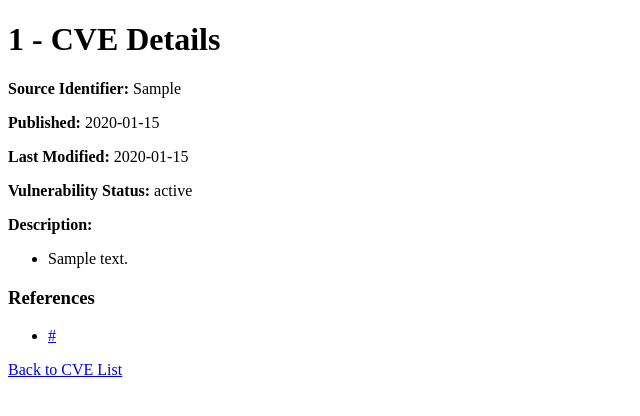
After one commit to Hitesh040603/Securin_Assignment, a Flask app: page /cves/1 in a window 1280 px wide. The commit adds this page. Shown: the top 416 px of the page, without its empty margins (0-640 px from the left). Run offline with Flask 3, Linux system fonts and the light colour scheme; tables that the repository leaves empty hold one stand-in row (values such as "Sample post").

Commit message:
added cve_detail and changed table look

```diff
--- a/app.py
+++ b/app.py
@@ -1,7 +1,6 @@
 from flask import Flask, jsonify, request, render_template
 from flask_sqlalchemy import SQLAlchemy
 import requests
-import time
 
 app = Flask(__name__)
 
@@ -15,12 +14,14 @@ class CVE(db.Model):
     id = db.Column(db.Integer, primary_key=True)
     cve_id = db.Column(db.String(255), unique=True, nullable=False)
     source_identifier = db.Column(db.String(255), nullable=False)
-    published = db.Column(db.String(255), nullable=False)
-    last_modified = db.Column(db.String(255), nullable=False)
+    published = db.Column(db.Date, nullable=False)
+    last_modified = db.Column(db.Date, nullable=False)
     vuln_status = db.Column(db.String(255), nullable=False)
 
+    descriptions = db.relationship('CVEDescription', backref='cve', lazy=True)
+    references = db.relationship('CVEReference', backref='cve', lazy=True)
+
     def as_dict(self):
-        """Convert to dictionary for JSON response."""
         return {
             'cve_id': self.cve_id,
             'source_identifier': self.source_identifier,
@@ -29,17 +30,32 @@ class CVE(db.Model):
             'vuln_status': self.vuln_status
         }
 
-# Fetch CVE data from NVD API
+class CVEDescription(db.Model):
+    id = db.Column(db.Integer, primary_key=True)
+    cve_id = db.Column(db.String(255), db.ForeignKey('cve.cve_id'), nullable=False)
+    lang = db.Column(db.String(10), nullable=False)
+    description = db.Column(db.Text, nullable=False)
+
+    def as_dict(self):
+        return {
+            'lang': self.lang,
+            'description': self.description
+        }
+
+class CVEReference(db.Model):
+    id = db.Column(db.Integer, primary_key=True)
+    cve_id = db.Column(db.String(255), db.ForeignKey('cve.cve_id'), nullable=False)
+    url = db.Column(db.String(255), nullable=False)
+
+    def as_dict(self):
+        return {'url': self.url}
+
 def fetch_cve_data(start_index=0, results_per_page=10):
     url = "https://services.nvd.nist.gov/rest/json/cves/2.0"
-    params = {
-        "resultsPerPage": results_per_page,
-        "startIndex": start_index
-    }
+    params = {"resultsPerPage": results_per_page, "startIndex": start_index}
     response = requests.get(url, params=params)
     return response.json()
 
-# Sync CVE data to MySQL
 def sync_cve_data():
     url = "https://services.nvd.nist.gov/rest/json/cves/2.0"
     params = {"resultsPerPage": 1000, "startIndex": 0}
@@ -52,12 +68,11 @@ def sync_cve_data():
             for item in data['vulnerabilities']:
                 cve_data = item['cve']
                 cve_id = cve_data['id']
-                sourceIdentifier = cve_data.get('sourceIdentifier', 'N/A')  # Fetching identifier
+                sourceIdentifier = cve_data.get('sourceIdentifier', 'N/A')
                 published = cve_data['published']
                 last_modified = cve_data['lastModified']
-                vuln_status = cve_data.get('vulnStatus', 'Unknown')  # Get all vulnStatus values
+                vuln_status = cve_data.get('vulnStatus', 'Unknown')
 
-                # Check if CVE already exists
                 existing_cve = CVE.query.filter_by(cve_id=cve_id).first()
                 if not existing_cve:
                     new_cve = CVE(
@@ -65,9 +80,26 @@ def sync_cve_data():
                         source_identifier=sourceIdentifier,
                         published=published,
                         last_modified=last_modified,
-                        vuln_status=vuln_status  # Save all statuses
+                        vuln_status=vuln_status
                     )
                     db.session.add(new_cve)
+
+                    if 'descriptions' in cve_data:
+                        for desc in cve_data['descriptions']:
+                            new_description = CVEDescription(
+                                cve_id=cve_id,
+                                lang=desc['lang'],
+                                description=desc['value']
+                            )
+                            db.session.add(new_description)
+
+                    if 'references' in cve_data:
+                        for ref in cve_data['references']:
+                            new_reference = CVEReference(
+                                cve_id=cve_id,
+                                url=ref['url']
+                            )
+                            db.session.add(new_reference)
 
             db.session.commit()
             return jsonify({"message": "Data synchronized successfully"})
@@ -79,7 +111,6 @@ def sync_cve_data():
 
 @app.route('/sync')
 def trigger_sync():
-    """Manually trigger CVE data synchronization"""
     try:
         sync_cve_data()
         return jsonify({"message": "Data synchronized successfully"})
@@ -88,7 +119,6 @@ def trigger_sync():
 
 @app.route('/cves/list', methods=['GET'])
 def list_cves():
-    """Fetch paginated CVE data from the database."""
     results_per_page = int(request.args.get('resultsPerPage', 10))
     page = int(request.args.get('page', 1))
     offset = (page - 1) * results_per_page
@@ -100,9 +130,24 @@ def list_cves():
         'cves': [cve.as_dict() for cve in cves]
     })
 
+@app.route('/cves/<cve_id>', methods=['GET'])
+def get_cve_details(cve_id):
+    cve = CVE.query.filter_by(cve_id=cve_id).first()
+    if not cve:
+        return jsonify({"error": "CVE not found"}), 404
+
+    descriptions = CVEDescription.query.filter_by(cve_id=cve_id).all()
+    references = CVEReference.query.filter_by(cve_id=cve_id).all()
+
+    return render_template(
+        'cve_detail.html',
+        cve=cve,
+        descriptions=[desc.as_dict() for desc in descriptions],
+        references=[ref.as_dict() for ref in references]
+    )
+
 @app.route('/')
 def index():
-    """Render the frontend"""
     return render_template('index.html')
 
 if __name__ == '__main__':
--- /dev/null
+++ b/templates/cve_detail.html
@@ -0,0 +1,30 @@
+<!DOCTYPE html>
+<html lang="en">
+<head>
+    <meta charset="UTF-8">
+    <meta name="viewport" content="width=device-width, initial-scale=1.0">
+    <title>{{ cve['cve_id'] }} - CVE Details</title>
+</head>
+<body>
+    <h1>{{ cve['cve_id'] }} - CVE Details</h1>
+    <p><strong>Source Identifier:</strong> {{ cve['source_identifier'] }}</p>
+    <p><strong>Published:</strong> {{ cve['published'] }}</p>
+    <p><strong>Last Modified:</strong> {{ cve['last_modified'] }}</p>
+    <p><strong>Vulnerability Status:</strong> {{ cve['vuln_status'] }}</p>
+    <p><strong>Description:</strong></p>
+    <ul>
+        {% for description in descriptions %}
+            <li>{{ description['description'] }}</li>
+        {% endfor %}
+    </ul>
+
+    <h3>References</h3>
+    <ul>
+        {% for ref in references %}
+            <li><a href="{{ ref['url'] }}" target="_blank">{{ ref['url'] }}</a></li>
+        {% endfor %}
+    </ul>
+
+    <a href="/">Back to CVE List</a>
+</body>
+</html>
```
Also changed, not shown: templates/index.html (+47 -82 lines).
